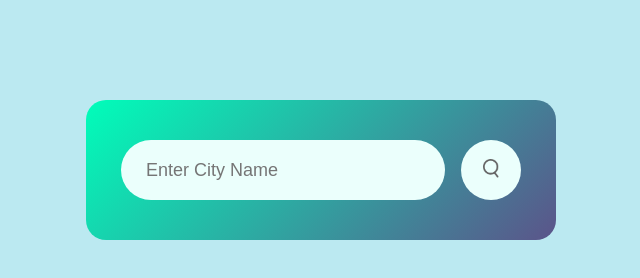
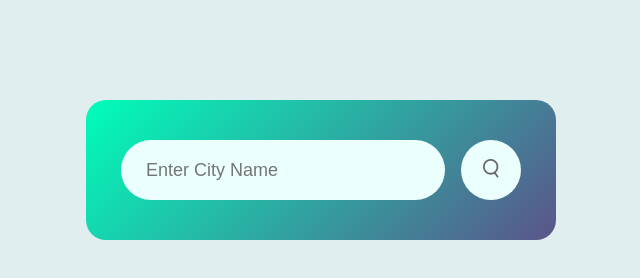
Before and after one commit to Indhuja-developer/weather-app, a plain HTML site: page index.html in a window 1280 px wide. Shown: the whole page, without its empty margins (319-959 px from the left). Drawn offline with Linux system fonts and the light colour scheme.

Commit message:
Update styles in style.css

```diff
--- a/style.css
+++ b/style.css
@@ -6,7 +6,7 @@
 }
 
 body{
-  background-color:rgb(187, 233, 241);
+  background-color:rgb(224, 238, 240);
 
 
 }
```
